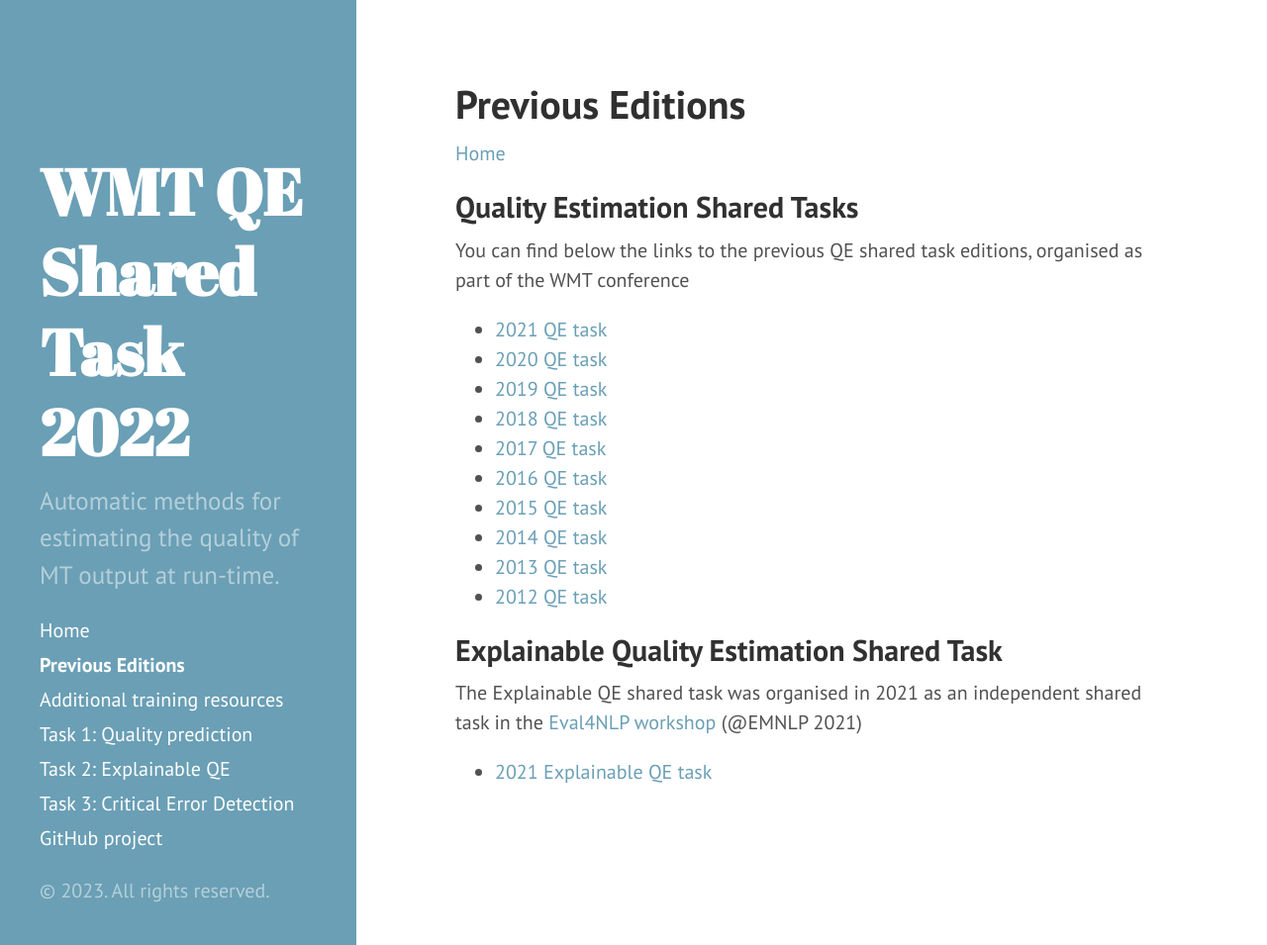
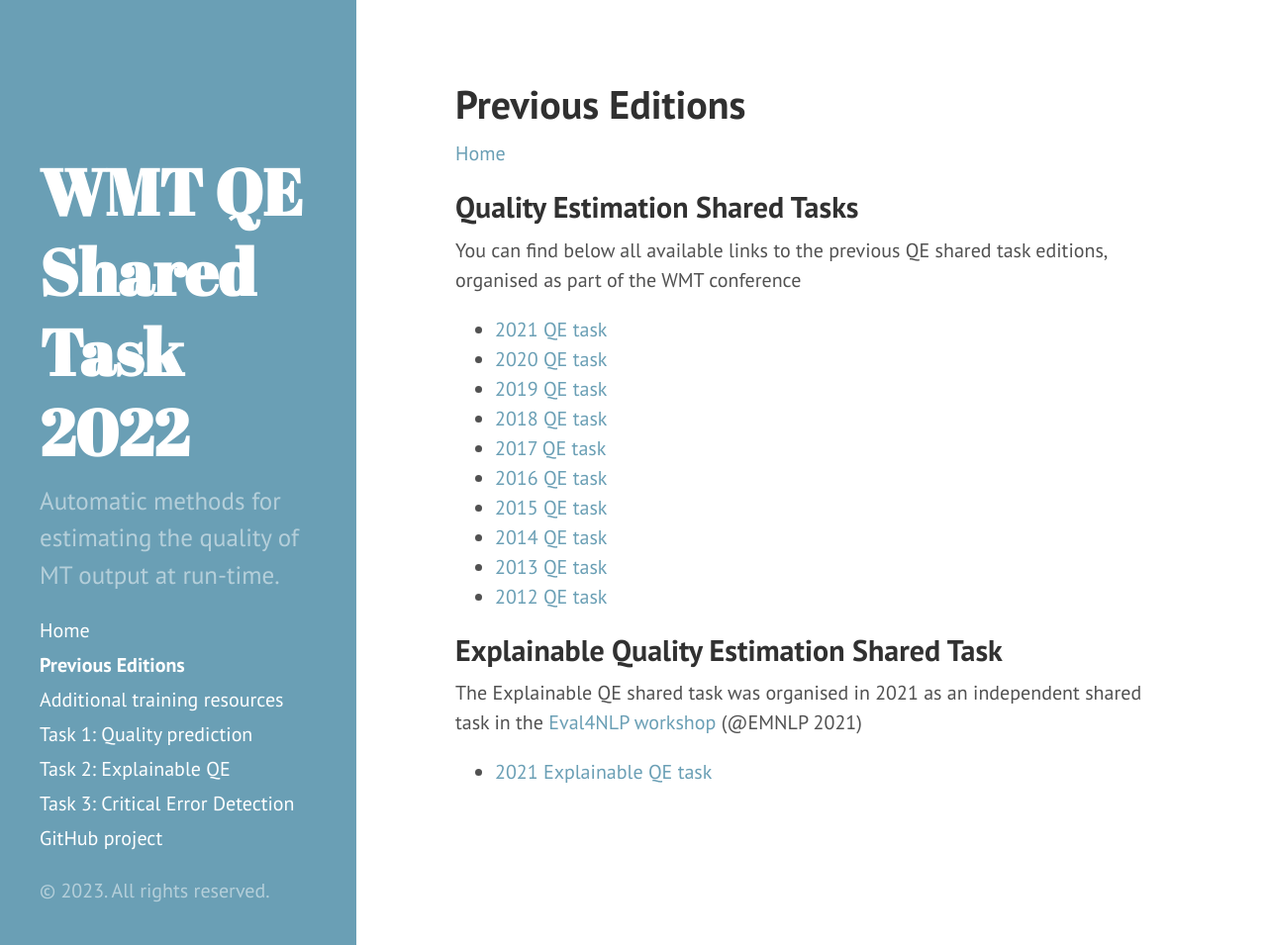
Before and after one commit to WMT-QE-Task/wmt-qe-2022, a Jekyll site: the page built from subtasks/previous.md, in a window 1280 px wide and 955 px high. Shown: the whole window at 99% size. Built offline with Jekyll 4.4.1, drawn with Linux system fonts in a browser that asks for light colours; Markdown is read by kramdown in place of the engine named in the settings.

Commit message:
address revision

```diff
--- a/subtasks/previous.md
+++ b/subtasks/previous.md
@@ -3,11 +3,11 @@ layout: page
 title: 'Previous Editions'
 ---
 
-[Home](../index.md)
+[Home](../wmt-qe-2022/index.md)
 
 ## Quality Estimation Shared Tasks
 
-You can find below the links to the previous QE shared task editions, organised as part of the WMT conference
+You can find below all available links to the previous QE shared task editions, organised as part of the WMT conference
 
 
 * [2021 QE task](https://www.statmt.org/wmt21/quality-estimation-task.html)
```
Also changed, not shown: index.md (+2 -0 lines).
